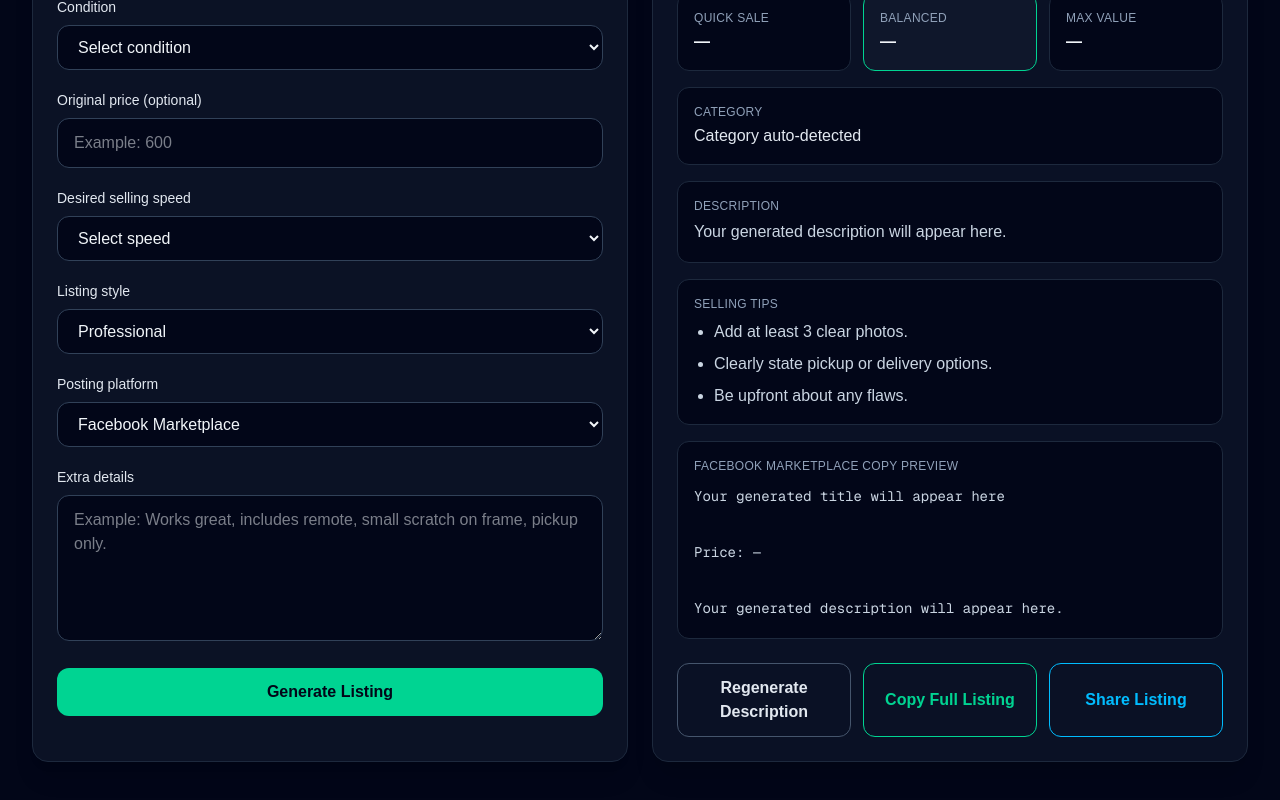
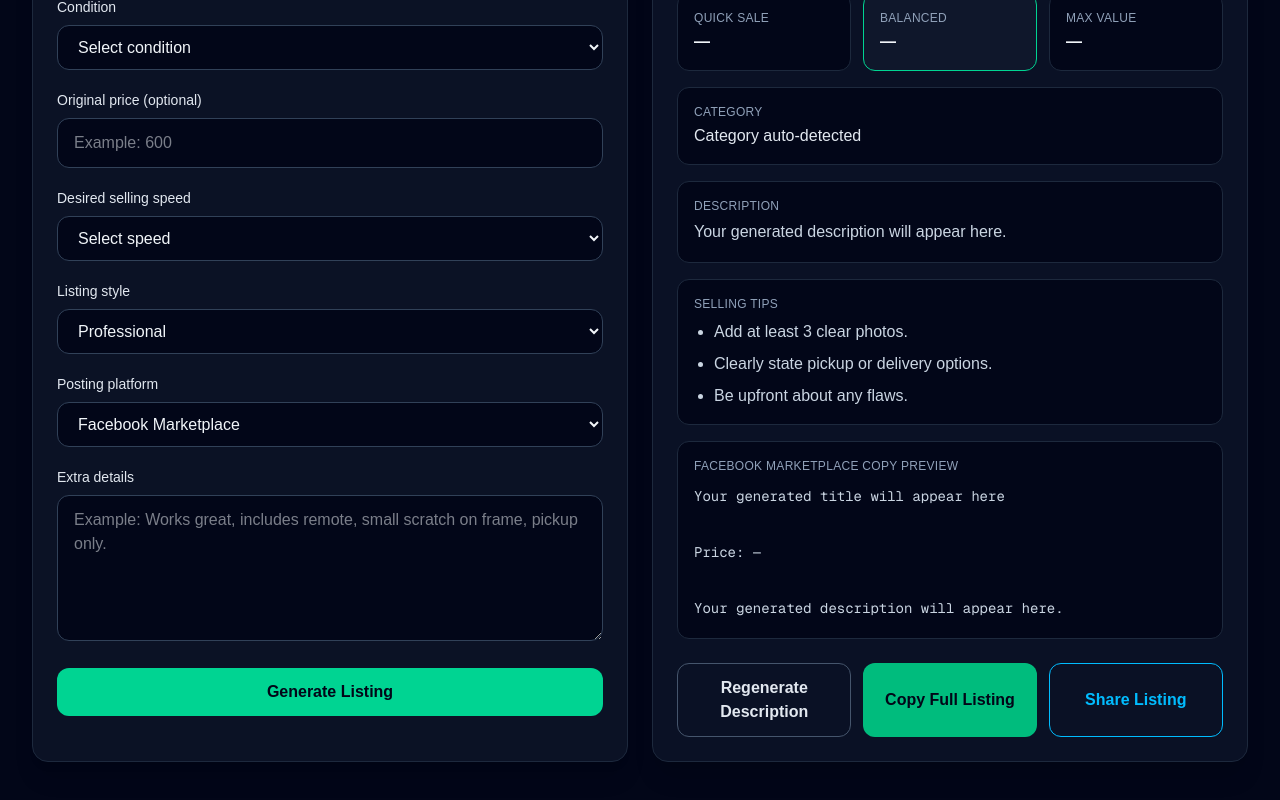
Before and after one commit to KrazyWise-22/marketplace-listing-helper, a Next.js app: page / in a window 1280 px wide. Shown: the part 524-1324 px from the top of the page. Built offline with nearby package versions, Linux system fonts and the light colour scheme.

Commit message:
Final ZipList layout polish

```diff
--- a/src/app/page.tsx
+++ b/src/app/page.tsx
@@ -1043,7 +1043,7 @@ export default function Home() {
                 </pre>
               </div>
 
-              <div className="mt-2 grid gap-3 sm:grid-cols-3">
+              <div className="mt-2 flex flex-col gap-3 sm:flex-row">
                 <button
                   type="button"
                   onClick={handleRegenerateDescription}
@@ -1055,10 +1055,10 @@ export default function Home() {
                 <button
                   type="button"
                   onClick={handleCopy}
-                  className={`w-full rounded-xl border px-4 py-3 font-semibold transition active:scale-[0.99] ${
+                  className={`w-full rounded-xl px-4 py-3 font-semibold transition active:scale-[0.99] ${
                     copied
-                      ? "border-emerald-400 bg-emerald-400 text-slate-950"
-                      : "border-emerald-400 text-emerald-400 hover:bg-emerald-400 hover:text-slate-950"
+                      ? "bg-emerald-400 text-slate-950"
+                      : "bg-emerald-500 text-slate-950 hover:bg-emerald-400"
                   }`}
                 >
                   {copied ? "Copied ✓" : "Copy Full Listing"}
```
